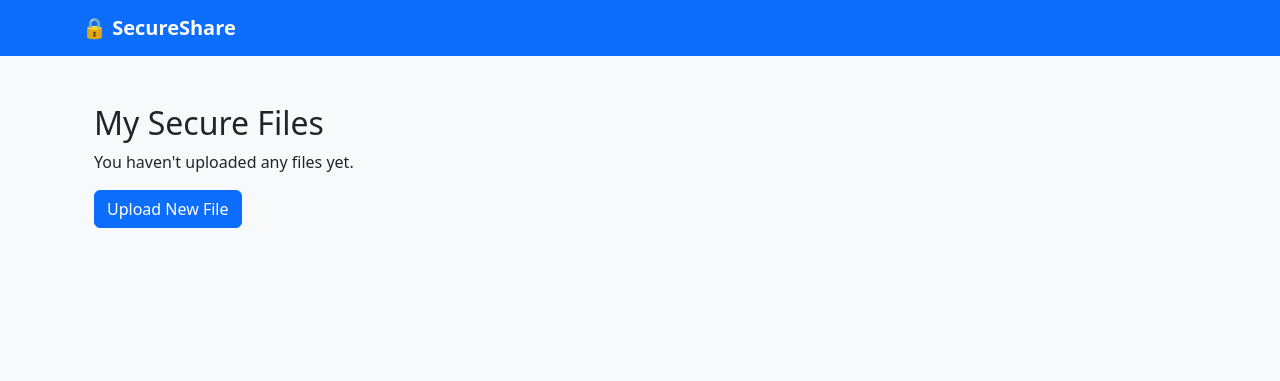
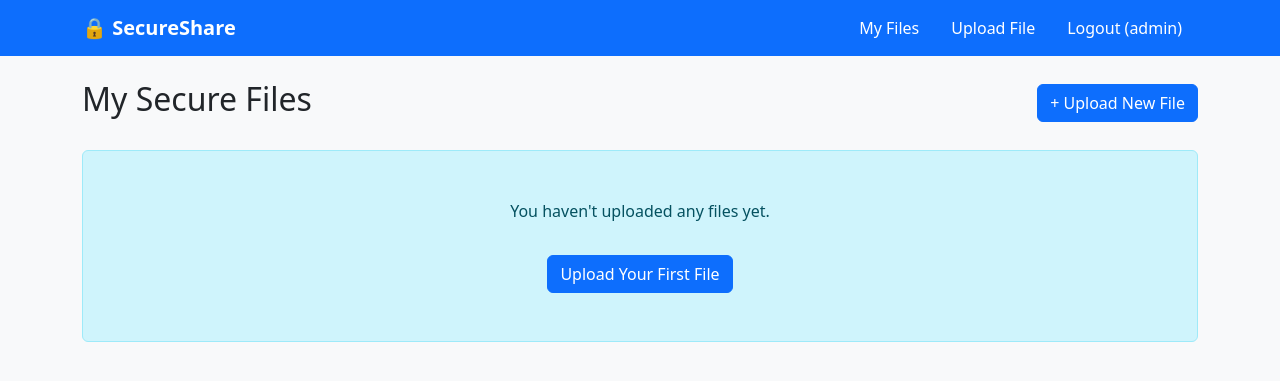
Before and after one commit to FontchaSteve/AI-Powered-Blockchain-Based-Secure-Data-Sharing-Platform, a Django app: page /upload/my-files/ in a window 1280 px wide. Shown: the top 381 px of the page. Run offline with Django 5.2, Linux system fonts and the light colour scheme; a user stored in the database is signed in; data that the repository does not hold is empty.

Commit message:
building

```diff
--- a/AI-Powered Blockchain Secure Data Sharing/ai_powered_blockchain_secure_data_sharing/settings.py
+++ b/AI-Powered Blockchain Secure Data Sharing/ai_powered_blockchain_secure_data_sharing/settings.py
@@ -105,3 +105,7 @@ AUTH_USER_MODEL = 'users.CustomUser'
 
 # Default primary key field type
 DEFAULT_AUTO_FIELD = 'django.db.models.BigAutoField'
+# Auth redirects
+LOGIN_URL = '/accounts/login/'
+LOGIN_REDIRECT_URL = '/upload/my-files/'
+LOGOUT_REDIRECT_URL = '/accounts/login/'
--- a/AI-Powered Blockchain Secure Data Sharing/files/templates/files/my_files.html
+++ b/AI-Powered Blockchain Secure Data Sharing/files/templates/files/my_files.html
@@ -1,17 +1,27 @@
 {% extends 'base.html' %}
 
-{% block title %}My Files - SecureShare{% endblock %}
+{% block title %}My Secure Files - SecureShare{% endblock %}
 
 {% block content %}
-<div class="container mt-5">
+<div class="row">
+    <div class="col-12">
+        <div class="d-flex justify-content-between align-items-center mb-4">
             <h2>My Secure Files</h2>
+            <a href="{% url 'upload_file' %}" class="btn btn-primary">
+                + Upload New File
+            </a>
+        </div>
+
         {% if files %}
-        <table class="table table-striped">
-            <thead>
+        <div class="card">
+            <div class="card-body p-0">
+                <table class="table table-hover mb-0">
+                    <thead class="table-light">
                         <tr>
                             <th>File Name</th>
                             <th>Uploaded On</th>
                             <th>Blockchain Tx</th>
+                            <th>Actions</th>
                         </tr>
                     </thead>
                     <tbody>
@@ -19,15 +29,29 @@
                         <tr>
                             <td>{{ file.filename }}</td>
                             <td>{{ file.upload_date|date:"d M Y H:i" }}</td>
-                    <td><small>{{ file.blockchain_tx_hash|slice:":10" }}...</small></td>
+                            <td><small class="text-muted">{{ file.blockchain_tx_hash|slice:":16" }}...</small></td>
+                            <td>
+                                <a href="{% url 'download_file' file.id %}" class="btn btn-sm btn-outline-primary">
+                                    Download
+                                </a>
+                                <a href="{% url 'delete_file' file.id %}"
+                                   class="btn btn-sm btn-outline-danger"
+                                   onclick="return confirm('Are you sure you want to delete this file? This action cannot be undone.')">
+                                    Delete
+                                </a>
+                            </td>
                         </tr>
                         {% endfor %}
                     </tbody>
                 </table>
+            </div>
+        </div>
         {% else %}
+        <div class="alert alert-info text-center py-5">
             <p>You haven't uploaded any files yet.</p>
+            <a href="{% url 'upload_file' %}" class="btn btn-primary mt-3">Upload Your First File</a>
+        </div>
         {% endif %}
-
-    <a href="{% url 'upload_file' %}" class="btn btn-primary">Upload New File</a>
+    </div>
 </div>
 {% endblock %}
--- a/AI-Powered Blockchain Secure Data Sharing/files/urls.py
+++ b/AI-Powered Blockchain Secure Data Sharing/files/urls.py
@@ -1,7 +1,9 @@
 from django.urls import path
-from .views import upload_file, my_files
+from .views import upload_file, my_files, download_file, delete_file
 
 urlpatterns = [
     path('', upload_file, name='upload_file'),
     path('my-files/', my_files, name='my_files'),
+    path('download/<int:file_id>/', download_file, name='download_file'),
+    path('delete/<int:file_id>/', delete_file, name='delete_file'),
 ]
--- a/AI-Powered Blockchain Secure Data Sharing/files/views.py
+++ b/AI-Powered Blockchain Secure Data Sharing/files/views.py
@@ -1,6 +1,8 @@
-from django.shortcuts import render, redirect
+from django.shortcuts import render, redirect, get_object_or_404
 from django.contrib.auth.decorators import login_required
 from django.contrib import messages
+from django.http import FileResponse
+import os
 from .forms import FileUploadForm
 from .encryption_utils import generate_file_hash, encrypt_file, save_encrypted_file
 from .models import File
@@ -15,17 +17,12 @@ def upload_file(request):
             uploaded_file = request.FILES['file']
             file_data = uploaded_file.read()
 
-            # Step 1: Generate hash
             file_hash = generate_file_hash(file_data)
-
-            # Step 2: Encrypt file
             encrypted_data, encryption_key = encrypt_file(file_data)
 
-            # Step 3: Save encrypted file locally
             encrypted_filename = f"enc_{file_hash[:16]}_{uploaded_file.name}"
             file_path = save_encrypted_file(encrypted_data, encrypted_filename)
 
-            # Step 4: Register on Blockchain
             try:
                 w3, contract = get_contract()
                 account = w3.eth.accounts[0]
@@ -39,9 +36,8 @@ def upload_file(request):
                 tx_hash = w3.eth.send_transaction(tx)
                 w3.eth.wait_for_transaction_receipt(tx_hash)
 
-                messages.success(request, f"✅ File uploaded successfully! Tx: {tx_hash.hex()[:10]}...")
+                messages.success(request, f"✅ File uploaded and registered on blockchain! Tx: {tx_hash.hex()[:10]}...")
 
-                # Save to database
                 new_file = File.objects.create(
                     owner=request.user,
                     filename=uploaded_file.name,
@@ -51,7 +47,6 @@ def upload_file(request):
                     blockchain_tx_hash=tx_hash.hex()
                 )
 
-                # Log for AI
                 ActivityLog.objects.create(
                     user=request.user,
                     action='upload',
@@ -76,3 +71,26 @@ def upload_file(request):
 def my_files(request):
     files = File.objects.filter(owner=request.user).order_by('-upload_date')
     return render(request, 'files/my_files.html', {'files': files})
+
+
+@login_required
+def download_file(request, file_id):
+    file_obj = get_object_or_404(File, id=file_id, owner=request.user)
+    response = FileResponse(open(file_obj.encrypted_file_path, 'rb'))
+    response['Content-Disposition'] = f'attachment; filename="{file_obj.filename}"'
+    return response
+
+
+@login_required
+def delete_file(request, file_id):
+    file_obj = get_object_or_404(File, id=file_id, owner=request.user)
+
+    # Delete encrypted file from disk
+    if os.path.exists(file_obj.encrypted_file_path):
+        os.remove(file_obj.encrypted_file_path)
+
+    # Delete record from database
+    file_obj.delete()
+
+    messages.success(request, f"File '{file_obj.filename}' has been deleted successfully.")
+    return redirect('my_files')
--- a/AI-Powered Blockchain Secure Data Sharing/templates/base.html
+++ b/AI-Powered Blockchain Secure Data Sharing/templates/base.html
@@ -3,21 +3,43 @@
 <head>
     <meta charset="UTF-8">
     <meta name="viewport" content="width=device-width, initial-scale=1.0">
-    <title>{% block title %}AI-Powered Secure Data Share{% endblock %}</title>
+    <title>{% block title %}SecureShare{% endblock %}</title>
     <link href="https://cdn.jsdelivr.net/npm/bootstrap@5.3.3/dist/css/bootstrap.min.css" rel="stylesheet">
     <style>
         body { background-color: #f8f9fa; }
         .navbar { background-color: #0d6efd; }
+        .nav-link { color: white !important; }
+        .nav-link:hover { color: #e3f2fd !important; }
     </style>
 </head>
 <body>
-    <nav class="navbar navbar-dark">
+    {% if user.is_authenticated %}
+    <nav class="navbar navbar-expand-lg navbar-dark">
         <div class="container">
-            <a class="navbar-brand fw-bold" href="#">🔒 SecureShare</a>
+            <a class="navbar-brand fw-bold" href="{% url 'my_files' %}">
+                🔒 SecureShare
+            </a>
+            <div class="navbar-nav ms-auto">
+                <a class="nav-link mx-2" href="{% url 'my_files' %}">My Files</a>
+                <a class="nav-link mx-2" href="{% url 'upload_file' %}">Upload File</a>
+                <a class="nav-link mx-2 text-warning" href="{% url 'logout' %}">
+                    Logout ({{ user.username }})
+                </a>
+            </div>
         </div>
     </nav>
+    {% endif %}
 
     <div class="container mt-4">
+        {% if messages %}
+            {% for message in messages %}
+                <div class="alert alert-{{ message.tags }} alert-dismissible fade show">
+                    {{ message }}
+                    <button type="button" class="btn-close" data-bs-dismiss="alert"></button>
+                </div>
+            {% endfor %}
+        {% endif %}
+
         {% block content %}{% endblock %}
     </div>
 
```
Also changed, not shown: AI-Powered Blockchain Secure Data Sharing/users/views.py (+10 -3 lines), AI-Powered Blockchain Secure Data Sharing/db.sqlite3. Lines whose indentation alone changed are shown as unchanged.
